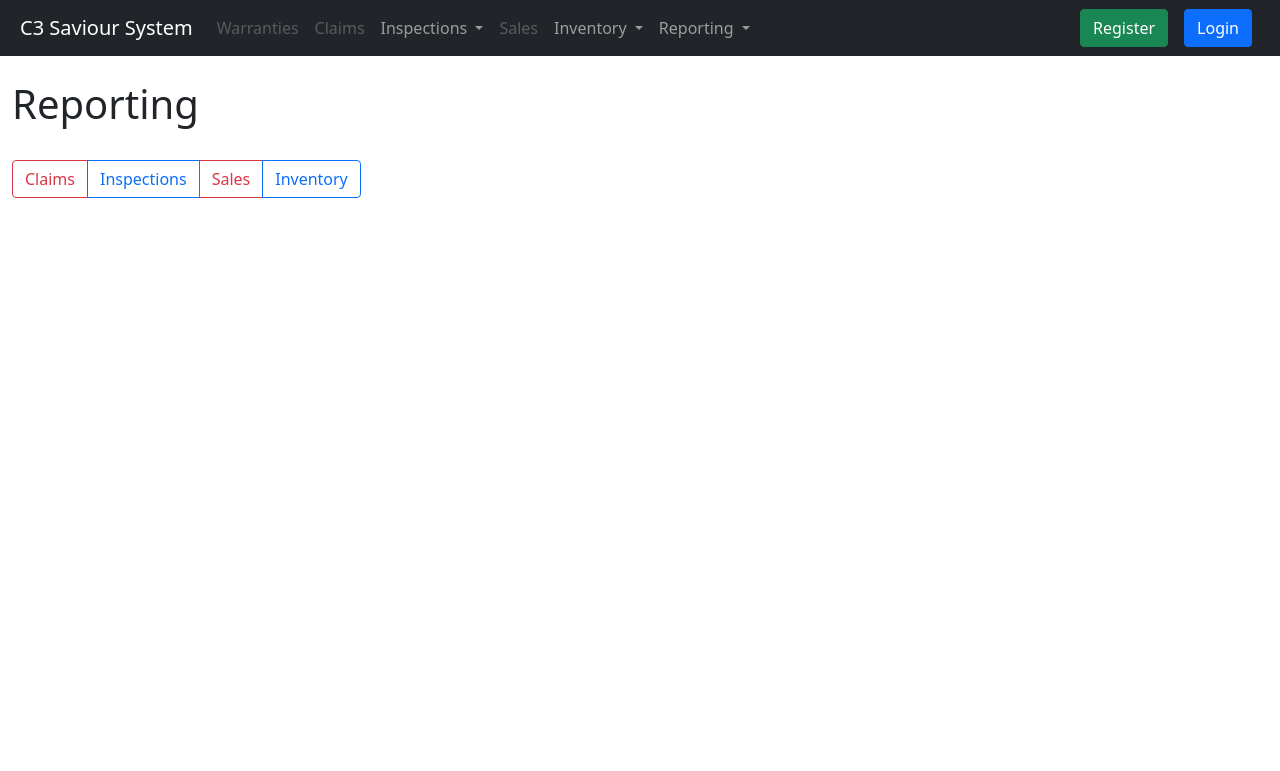
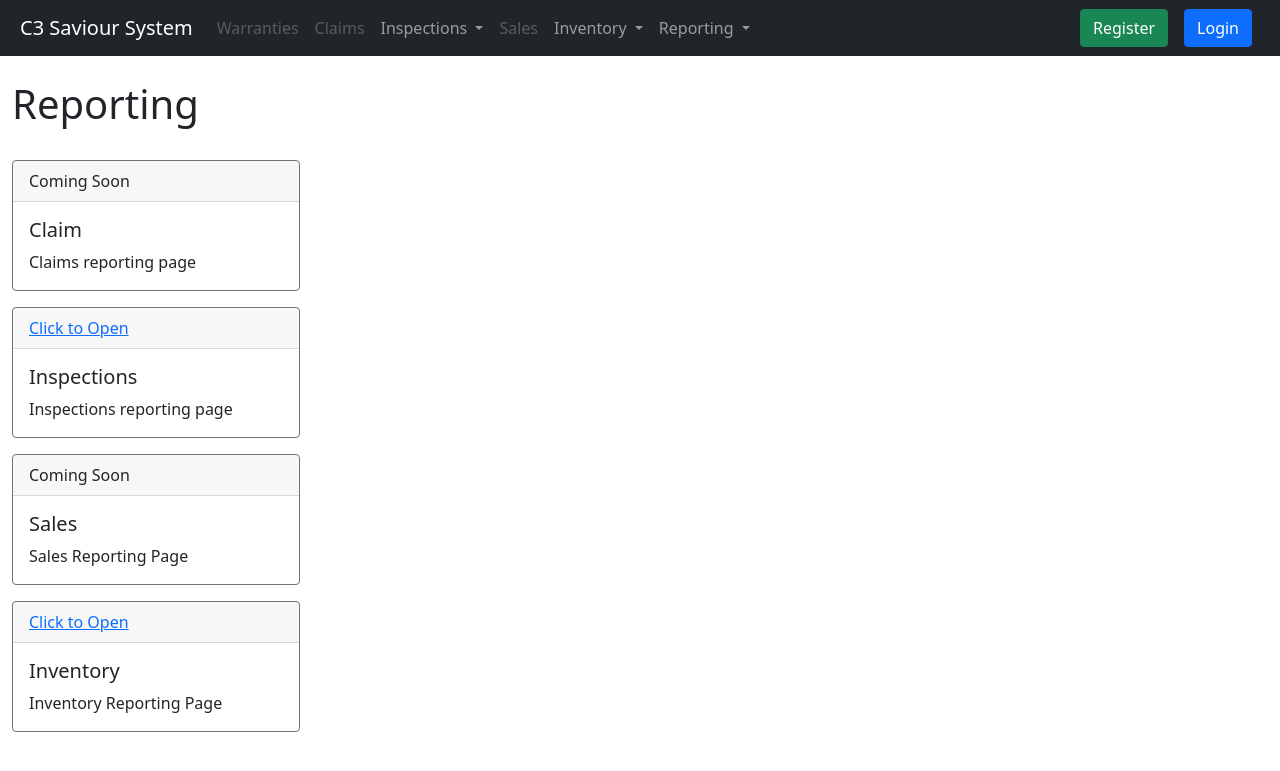
Before and after one commit to diaz-michael/btm419-W22, a Django app: page /reporting/ in a window 1280 px wide. Shown: the top 771 px of the page. Run offline with Django 4.2, Linux system fonts and the light colour scheme; some libraries are stand-ins or nearby versions.

Commit message:
reportin update

```diff
--- a/reporting/templates/reporting/index.html
+++ b/reporting/templates/reporting/index.html
@@ -1,4 +1,3 @@
-
 {% extends 'background/base.html' %}
 
 
@@ -7,12 +6,47 @@
 {% block content %}
 <h1>Reporting</h1>
 <br>
-
-<div class="btn-group" role="group" aria-label="Basic outlined example">
+<div class="row">
+    <div class="col-md-12">
+        <div class="card border-secondary mb-3" style="max-width: 18rem;">
+            <div class="card-header">Coming Soon</div>
+            <div class="card-body">
+                <h5 class="card-title">Claim</h5>
+                <p class="card-text">Claims reporting page</p>
+            </div>
+        </div>
+        <div class="card border-secondary mb-3" style="max-width: 18rem;">
+            <a class="card-header" href="{% url 'reporting:inspection' %}">Click to Open</a>
+            <div class="card-body">
+                <h5 class="card-title">Inspections</h5>
+                <p class="card-text">Inspections reporting page</p>
+            </div>
+        </div>
+    </div>
+</div>
+<div class="row">
+    <div class="col-md-12">
+        <div class="card border-secondary mb-3" style="max-width: 18rem;">
+            <div class="card-header">Coming Soon</div>
+            <div class="card-body">
+                <h5 class="card-title">Sales</h5>
+                <p class="card-text">Sales Reporting Page</p>
+            </div>
+        </div>
+        <div class="card border-secondary mb-3" style="max-width: 18rem;">
+            <a class="card-header" href="{% url 'reporting:inventory' %}">Click to Open</a>
+            <div class="card-body">
+                <h5 class="card-title">Inventory</h5>
+                <p class="card-text">Inventory Reporting Page</p>
+            </div>
+        </div>
+    </div>
+</div>
+<!-- <div class="btn-group" role="group" aria-label="Basic outlined example">
     <a class="btn btn-outline-danger">Claims</a>
     <a class="btn btn-outline-primary" href="{% url 'reporting:inspection' %}">Inspections</a>
     <a class="btn btn-outline-danger">Sales</a>
     <a class="btn btn-outline-primary" href="{% url 'reporting:inventory' %}">Inventory</a>
-</div>
+</div> -->
 
 {% endblock %}
--- a/reporting/views.py
+++ b/reporting/views.py
@@ -1,4 +1,5 @@
-from django.db.models import Count, Sum, F, FloatField
+from django.db.models import Count, Sum, F, FloatField, Avg, Max, Min
+
 from django.db.models import Q
 from django.shortcuts import render
 from inventory.models import order_form
@@ -78,11 +79,39 @@ def inventory(request):
     if is_valid_queryparam(values, 'updatedDateMax', updatedDateMax_query):
         qs = qs.filter(updated__lte=updatedDateMax_query)
 
-    print(values)
+    # dealercounts = qs.values('dealershipID__dealership').annotate(cnt=Count('id',  distinct=True)).order_by('dealershipID__dealership')
+    # print(dealercounts)
+
+    # x = [entry['dealershipID__dealership'] for entry in dealercounts]
+    # y = [entry['cnt'] for entry in dealercounts]
+
+    productcounts = qs.values('order__productID__name').annotate(sum=Sum('order__quantity')).order_by('order__productID__name')
+    # print(productcounts)
+    labels = list(filter(None,[entry['order__productID__name'] for entry in productcounts]))
+    sums = list(filter(None,[entry['sum'] for entry in productcounts]))
+    print(sums)
+    fig, ax = plt.subplots()
+    ax.pie(sums, labels=labels, autopct='%1.1f%%', startangle=90)
+    ax.axis('equal')
+    # # Optional: chart title and label axes.
+    ax.set_title("Products Sold by Quantity", fontsize=24)
+
+    # Create a bytes buffer for saving image
+    figbuffer = BytesIO()
+    plt.savefig(figbuffer, format='png', dpi=300)
+    image_base640=base64.b64encode(figbuffer.getvalue())
+    product_image = image_base640.decode('utf-8')
+    figbuffer.close()
+
+    summarytable = qs.aggregate(Avg('totalsum'),Max('totalsum'), Min('totalsum'), Count('order',distinct=True))
+    print(summarytable)
+    # print(values)
     context = {
         'inventory_list': qs,
         'filtervalues': values,
-        'product_list': product_list
+        'product_list': product_list,
+        'product_image': product_image,
+        'summarytable': summarytable
     }
     return render(request, 'reporting/inventory.html', context)
 
```
Also changed, not shown: reporting/templates/reporting/inspection_filter.html (+3 -8 lines), reporting/templates/reporting/inventory.html (+38 -6 lines).
